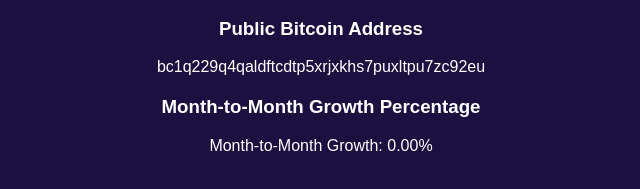
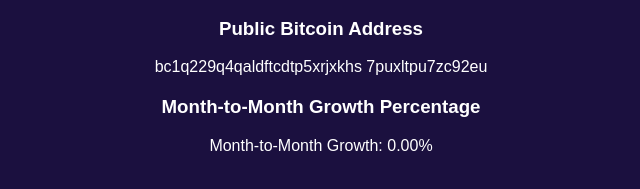
Before and after one commit to MildlySavageDigitalLLC/MildlySavageDigitalLLC_SBAR, a plain HTML site: page index.html in a window 1280 px wide. Shown: the part 493-682 px from the top of the page, 319-959 px from the left. Drawn offline with Linux system fonts and the light colour scheme; no server answers.

Commit message:
Update index.html

```diff
--- a/index.html
+++ b/index.html
@@ -37,7 +37,8 @@
 
     <section>
         <h3>Public Bitcoin Address</h3>
-        <p id="bitcoin-address">bc1q229q4qaldftcdtp5xrjxkhs7puxltpu7zc92eu</p>
+        <p id="bitcoin-address">bc1q229q4qaldftcdtp5xrjxkhs
+            7puxltpu7zc92eu</p>
     </section>
 
     <section>
```
